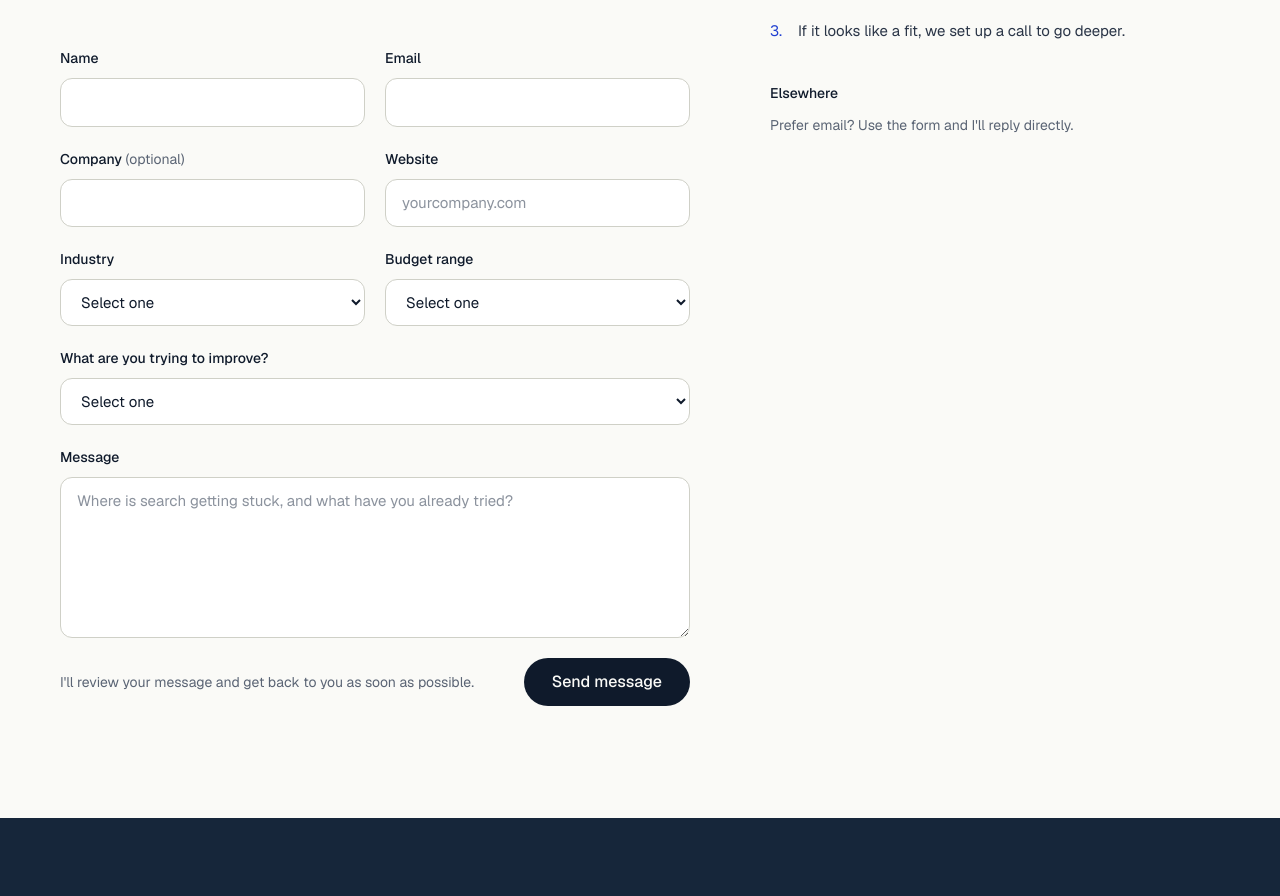
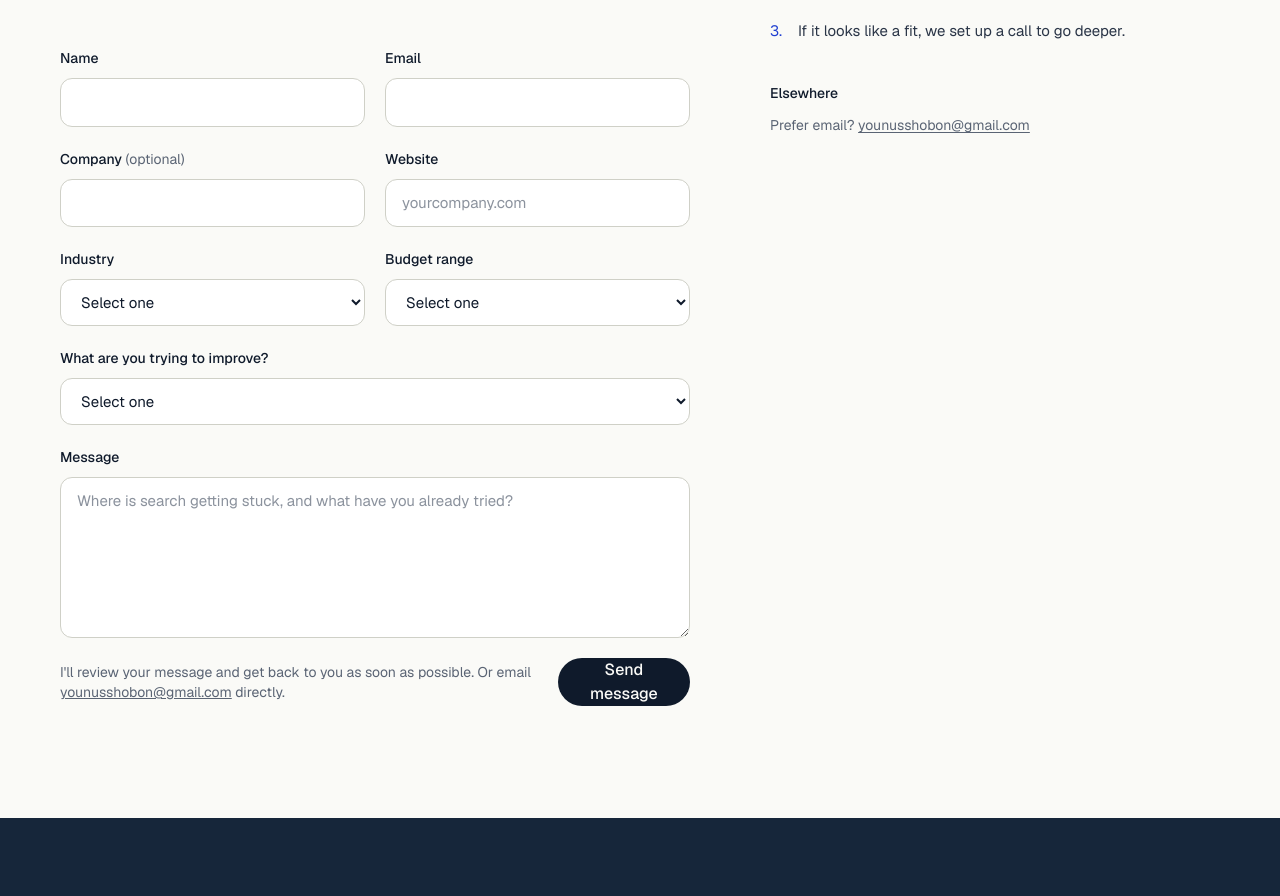
Before and after one commit to younusshobon-cell/shobon-mahmud, a Next.js app in the folder shobon-mahmud-seo/shobon-seo/: page /contact in a window 1280 px wide. Shown: the part 431-1327 px from the top of the page. Built offline with nearby package versions, Linux system fonts and the light colour scheme; no server answers.

Commit message:
Show direct email fallback on contact page

```diff
--- a/shobon-mahmud-seo/shobon-seo/app/contact/page.tsx
+++ b/shobon-mahmud-seo/shobon-seo/app/contact/page.tsx
@@ -19,6 +19,7 @@ const next = [
   "I reply with initial thoughts and any questions.",
   "If it looks like a fit, we set up a call to go deeper.",
 ];
+const contactEmail = siteConfig.email || "younusshobon@gmail.com";
 
 export default function ContactPage() {
   return (
@@ -30,7 +31,7 @@ export default function ContactPage() {
           <p className="t-lead mt-6 max-w-xl text-muted">
             Tell me what you&apos;re trying to grow, where search is getting stuck, and what you&apos;ve already tried. The more specific, the more useful my reply.
           </p>
-          <div className="mt-12"><ContactForm fallbackEmail={siteConfig.email || undefined} /></div>
+          <div className="mt-12"><ContactForm fallbackEmail={contactEmail} /></div>
         </div>
         <aside className="space-y-10 lg:pt-4">
           <div className="flex items-center gap-4">
@@ -53,7 +54,7 @@ export default function ContactPage() {
           <div>
             <h2 className="text-sm font-medium text-ink">Elsewhere</h2>
             <SocialLinks className="mt-3 flex-col gap-y-2" />
-            {!siteConfig.email && <p className="mt-3 text-sm text-muted">Prefer email? Use the form and I&apos;ll reply directly.</p>}
+            <p className="mt-3 text-sm text-muted">Prefer email? <a className="underline underline-offset-2" href={`mailto:${contactEmail}`}>{contactEmail}</a></p>
           </div>
         </aside>
       </div>
```
